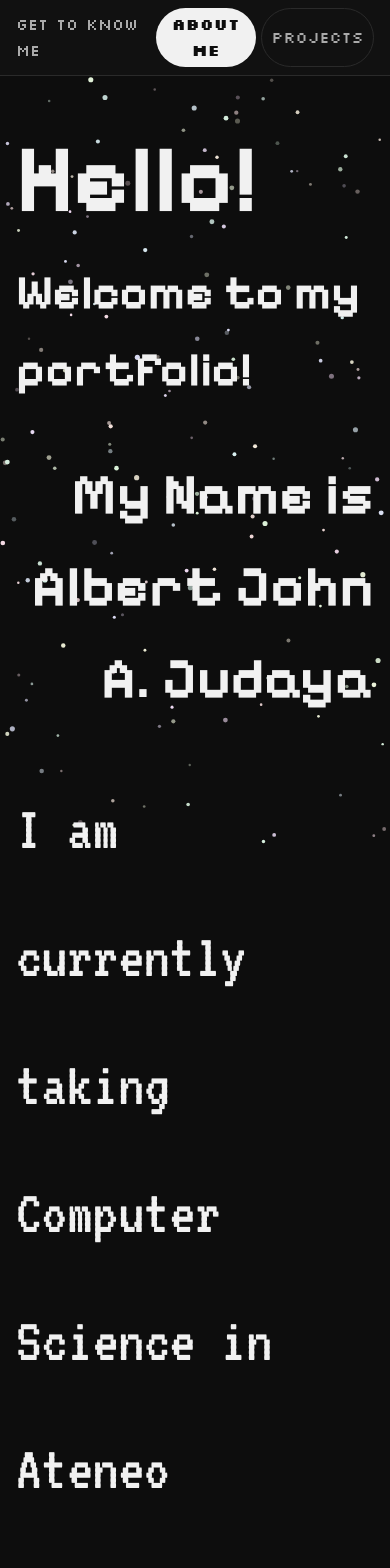
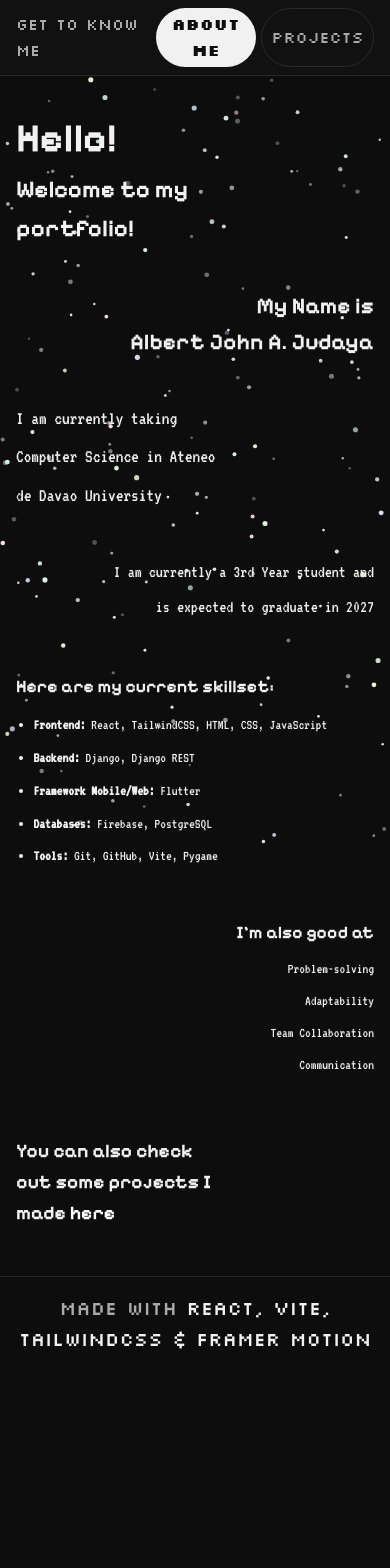
Before and after one commit to AtheJboynotbot/Portfolio, a React (Vite) app: page / in a window 390 px wide. Shown: the top 1568 px of the page. After the commit the page ends 1371 px from the top, so only its background shows below. Built offline with nearby package versions, Linux system fonts and the light colour scheme.

Commit message:
mobile changes

```diff
--- a/src/components/AboutMe.jsx
+++ b/src/components/AboutMe.jsx
@@ -47,7 +47,7 @@ export default function AboutMe() {
         <div style={{ textAlign: "left", marginBottom: "2.5rem" }}>
           <h1
             style={{
-              fontSize: "clamp(6rem, 5vw, 3rem)",
+              fontSize: isMobile ? "2.5rem" : "6rem",
               fontFamily: fontDisplay,
               fontWeight: 700,
               color: "#f1f1f1",
@@ -59,7 +59,7 @@ export default function AboutMe() {
           </h1>
           <h2
             style={{
-              fontSize: "clamp(3rem, 3vw, 2rem)",
+              fontSize: isMobile ? "1.5rem" : "3rem",
               fontFamily: fontDisplay,
               fontWeight: 700,
               color: "#f1f1f1",
@@ -77,7 +77,7 @@ export default function AboutMe() {
         <div style={{ textAlign: "right", marginBottom: "2.5rem" }}>
           <h2
             style={{
-              fontSize: "clamp(3.6rem, 2.5vw, 1.8rem)",
+              fontSize: isMobile ? "1.4rem" : "3.6rem",
               fontFamily: fontDisplay,
               fontWeight: 700,
               color: "#f1f1f1",
@@ -98,7 +98,7 @@ export default function AboutMe() {
             textAlign: "left",
             color: "#f1f1f1",
             fontFamily: fontBody,
-            fontSize: "clamp(4rem, 2vw, 1.2rem)",
+            fontSize: isMobile ? "1.2rem" : "4rem",
             lineHeight: 2.0,
             margin: "0 0 1.5rem",
             fontWeight: 400,
@@ -116,7 +116,7 @@ export default function AboutMe() {
             textAlign: "right",
             color: "#f1f1f1",
             fontFamily: fontBody,
-            fontSize: "clamp(2.8rem, 2vw, 1.2rem)",
+            fontSize: isMobile ? "1.1rem" : "2.8rem",
             lineHeight: 2.0,
             margin: "0 0 3rem",
             fontWeight: 400,
@@ -134,7 +134,7 @@ export default function AboutMe() {
               color: "#f1f1f1",
               fontFamily: fontDisplay,
               fontWeight: 700,
-              fontSize: "clamp(2.6rem, 1.5vw, 1rem)",
+              fontSize: isMobile ? "1.1rem" : "2.6rem",
               margin: "0 0 0.6rem",
             }}
           >
@@ -152,7 +152,7 @@ export default function AboutMe() {
                 key={skill.category}
                 style={{
                   color: "#f1f1f1",
-                  fontSize: "clamp(1.7rem, 1.5vw, 0.95rem)",
+                  fontSize: isMobile ? "0.9rem" : "1.7rem",
                   marginBottom: "0.25rem",
                   lineHeight: 2.0,
                 }}
@@ -173,7 +173,7 @@ export default function AboutMe() {
               color: "#f1f1f1",
               fontFamily: fontDisplay,
               fontWeight: 700,
-              fontSize: "clamp(2.6rem, 1.5vw, 1rem)",
+              fontSize: isMobile ? "1.1rem" : "2.6rem",
               margin: "0 0 0.5rem",
             }}
           >
@@ -185,7 +185,7 @@ export default function AboutMe() {
                 key={skill}
                 style={{
                   color: "#f1f1f1",
-                  fontSize: "clamp(1.7rem, 1.5vw, 0.95rem)",
+                  fontSize: isMobile ? "0.9rem" : "1.7rem",
                   marginBottom: "0.2rem",
                   lineHeight: 2.0,
                 }}
@@ -203,7 +203,7 @@ export default function AboutMe() {
           style={{
             textAlign: "left",
             color: "#f1f1f1",
-            fontSize: "clamp(3.6rem, 2vw, 1.2rem)",
+            fontSize: isMobile ? "1.2rem" : "3.6rem",
             fontFamily: fontDisplay,
             lineHeight: 1.6,
             fontWeight: 700,
--- a/src/components/ProjectCard.jsx
+++ b/src/components/ProjectCard.jsx
@@ -15,6 +15,7 @@ function GitHubIcon({ size = 13 }) {
   );
 }
 
+{/* the container for the slideshow */}
 function PlaceholderBox() {
   return (
     <div
@@ -42,6 +43,7 @@ function PlaceholderBox() {
   );
 }
 
+{/* evrything thats decribed in the projects will be drawn here including the slideshow */}
 export default function ProjectCard({
   title,
   description,
@@ -115,6 +117,7 @@ export default function ProjectCard({
         textAlign: isMobile ? "left" : (reverse ? "right" : "left"),
       }}
     >
+    {/* Title project */}
       <h3
         style={{
           fontSize: "clamp(3rem, 1.5vw, 1rem)",
@@ -139,6 +142,7 @@ export default function ProjectCard({
           gap: "0rem",
         }}
       >
+    {/* Description project */}
         {description.map((item, idx) => (
           <li
             key={idx}
@@ -166,7 +170,7 @@ export default function ProjectCard({
           </li>
         ))}
       </ul>
-
+      {/* GitHub link */}
       <a
         href={githubUrl}
         target="_blank"
```
